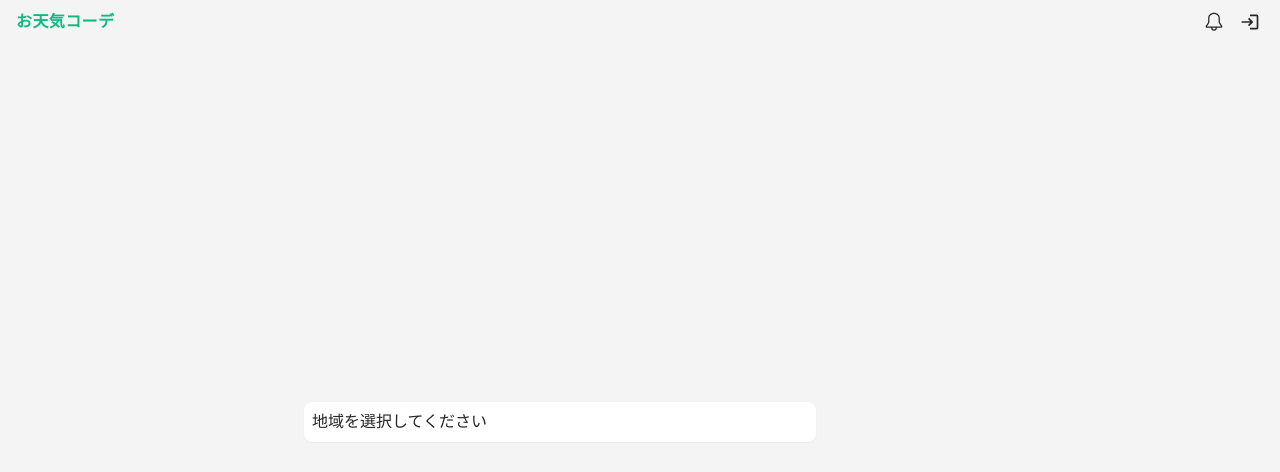
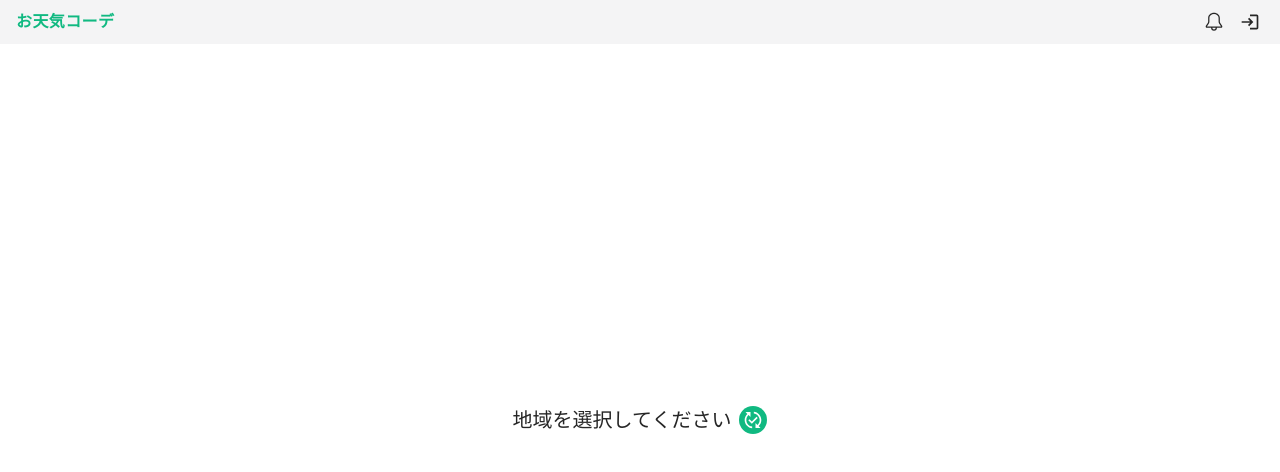
Before and after one commit to shu-saginoya/otenki-code, a Next.js app: page / in a window 1280 px wide. Shown: the top 472 px of the page. Built offline with nearby package versions, Linux system fonts and the light colour scheme.

Commit message:
Update Main

```diff
--- a/src/app/page.tsx
+++ b/src/app/page.tsx
@@ -1,12 +1,10 @@
-import { Grid, Col, Card, Text } from "@/components";
+import { Grid, Col, CurrentlyArea } from "@/components";
 
 export default function Home() {
   return (
     <Grid gap={4}>
       <Col cols={12}>
-        <Card className="max-w-lg">
-          <Text>地域を選択してください</Text>
-        </Card>
+        <CurrentlyArea></CurrentlyArea>
       </Col>
     </Grid>
   );
--- a/src/components/templates/Main/index.tsx
+++ b/src/components/templates/Main/index.tsx
@@ -15,9 +15,12 @@ export type MainProps = {
 export const Main = ({ children, className }: MainProps): JSX.Element => {
   return (
     <main
-      className={clsx(className, "bg-background px-4 py-2 dark:bg-foreground")}
+      className={clsx(
+        className,
+        "bg-background-light p-4 dark:bg-foreground-dark"
+      )}
     >
-      <Stack justify="center" align="center" className="h-full">
+      <Stack justify="center" align="center" className="min-h-full">
         <div className="w-full max-w-2xl">{children}</div>
       </Stack>
     </main>
```
